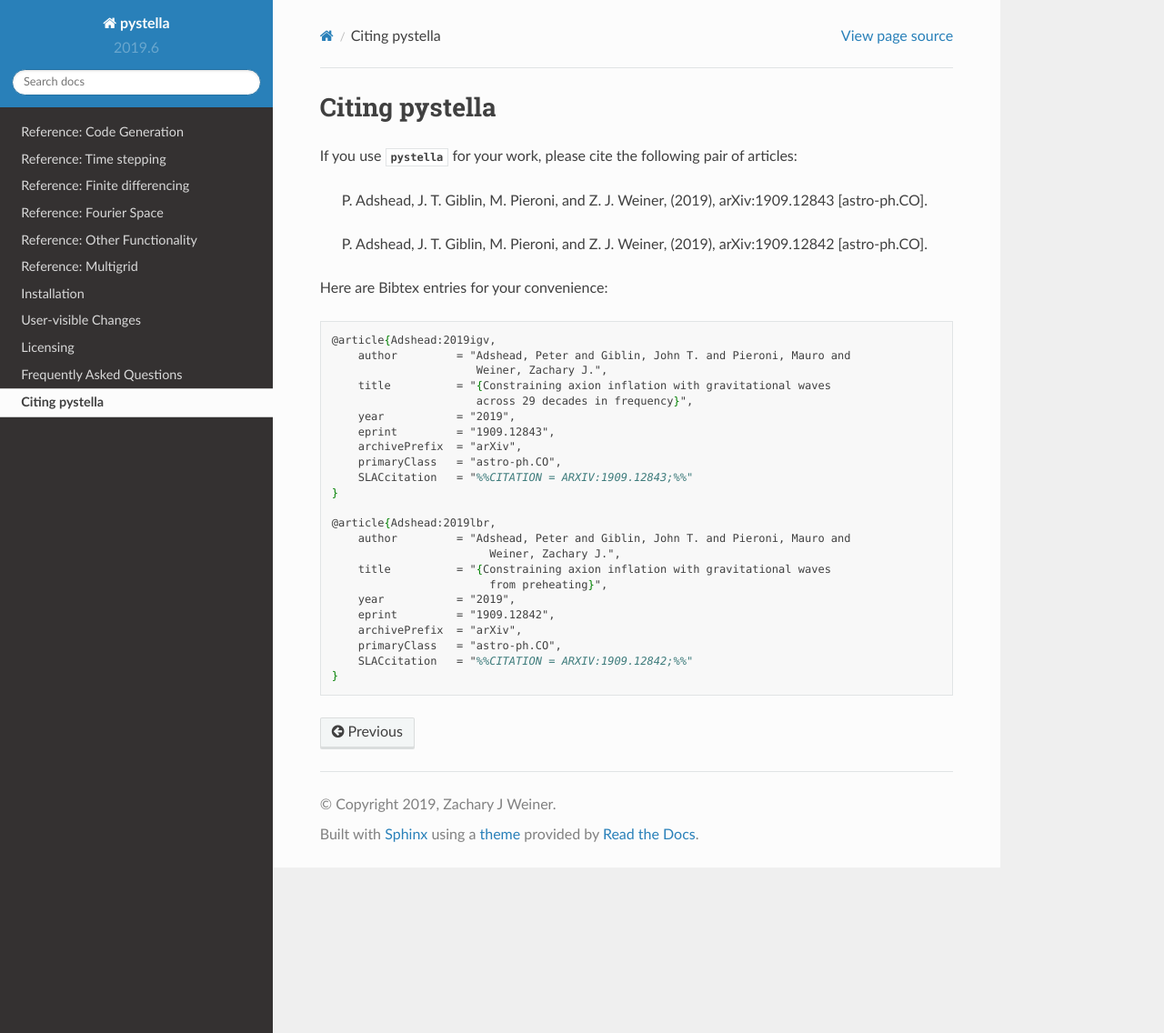
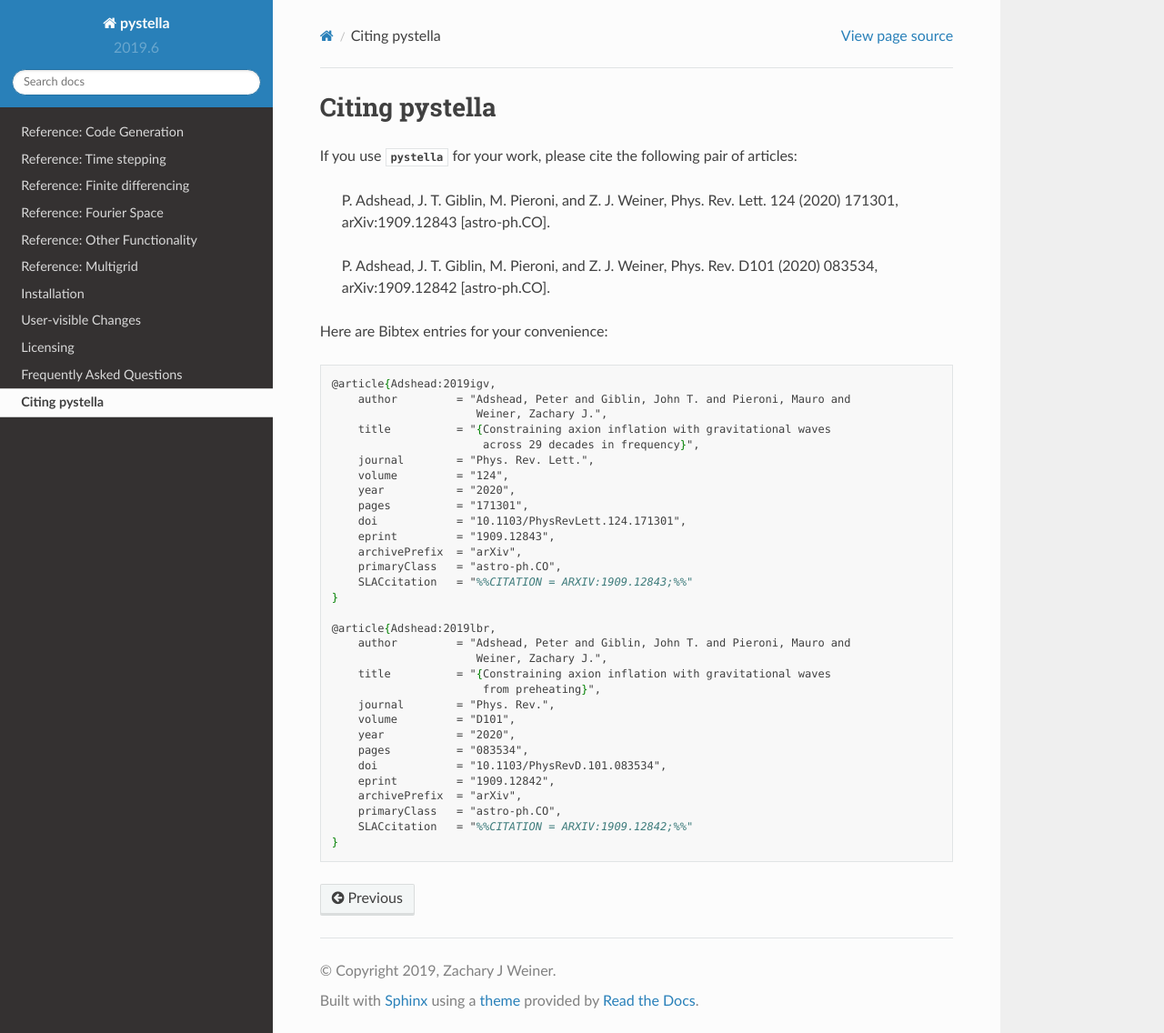
Before and after one commit to zachjweiner/pystella, a Sphinx documentation site: the page built from doc/citing.rst, in a window 1280 px wide and 1136 px high. Shown: the whole window at 91% size. Built offline with Sphinx 7.4.7 and the Read the Docs theme 2.0.0, drawn with Linux system fonts in a browser that asks for light colours.

Commit message:
update citing and loopy version requirement

```diff
--- a/doc/citing.rst
+++ b/doc/citing.rst
@@ -3,11 +3,11 @@
 
 If you use :mod:`pystella` for your work, please cite the following pair of articles:
 
-    P. Adshead, J. T. Giblin, M. Pieroni, and Z. J. Weiner, (2019),
-    arXiv:1909.12843 [astro-ph.CO].
+    P. Adshead, J. T. Giblin, M. Pieroni, and Z. J. Weiner,
+    Phys. Rev. Lett. 124 (2020) 171301, arXiv:1909.12843 [astro-ph.CO].
 
-    P. Adshead, J. T. Giblin, M. Pieroni, and Z. J. Weiner, (2019),
-    arXiv:1909.12842 [astro-ph.CO].
+    P. Adshead, J. T. Giblin, M. Pieroni, and Z. J. Weiner,
+    Phys. Rev. D101 (2020) 083534, arXiv:1909.12842 [astro-ph.CO].
 
 Here are Bibtex entries for your convenience:
 
@@ -17,8 +17,12 @@
         author         = "Adshead, Peter and Giblin, John T. and Pieroni, Mauro and
                           Weiner, Zachary J.",
         title          = "{Constraining axion inflation with gravitational waves
-                          across 29 decades in frequency}",
-        year           = "2019",
+                           across 29 decades in frequency}",
+        journal        = "Phys. Rev. Lett.",
+        volume         = "124",
+        year           = "2020",
+        pages          = "171301",
+        doi            = "10.1103/PhysRevLett.124.171301",
         eprint         = "1909.12843",
         archivePrefix  = "arXiv",
         primaryClass   = "astro-ph.CO",
@@ -27,10 +31,14 @@
 
     @article{Adshead:2019lbr,
         author         = "Adshead, Peter and Giblin, John T. and Pieroni, Mauro and
-                            Weiner, Zachary J.",
+                          Weiner, Zachary J.",
         title          = "{Constraining axion inflation with gravitational waves
-                            from preheating}",
-        year           = "2019",
+                           from preheating}",
+        journal        = "Phys. Rev.",
+        volume         = "D101",
+        year           = "2020",
+        pages          = "083534",
+        doi            = "10.1103/PhysRevD.101.083534",
         eprint         = "1909.12842",
         archivePrefix  = "arXiv",
         primaryClass   = "astro-ph.CO",
--- a/setup.py
+++ b/setup.py
@@ -57,7 +57,7 @@
       install_requires=[
           "numpy",
           "pyopencl",
-          "loo.py",
+          "loo.py>=2018.2",
           ],
 
       author="Zachary J Weiner",
```
